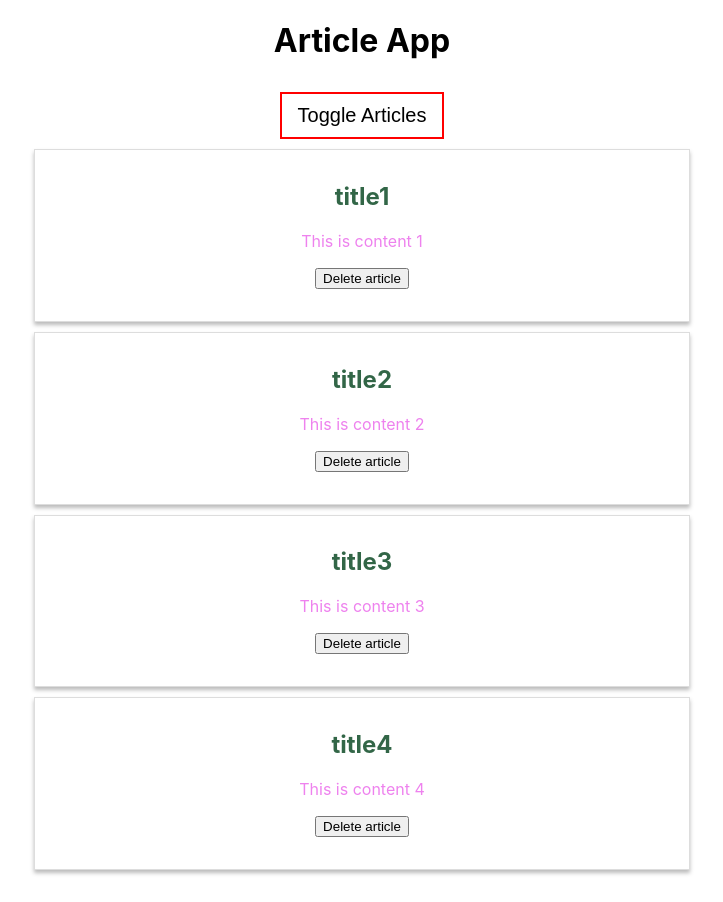
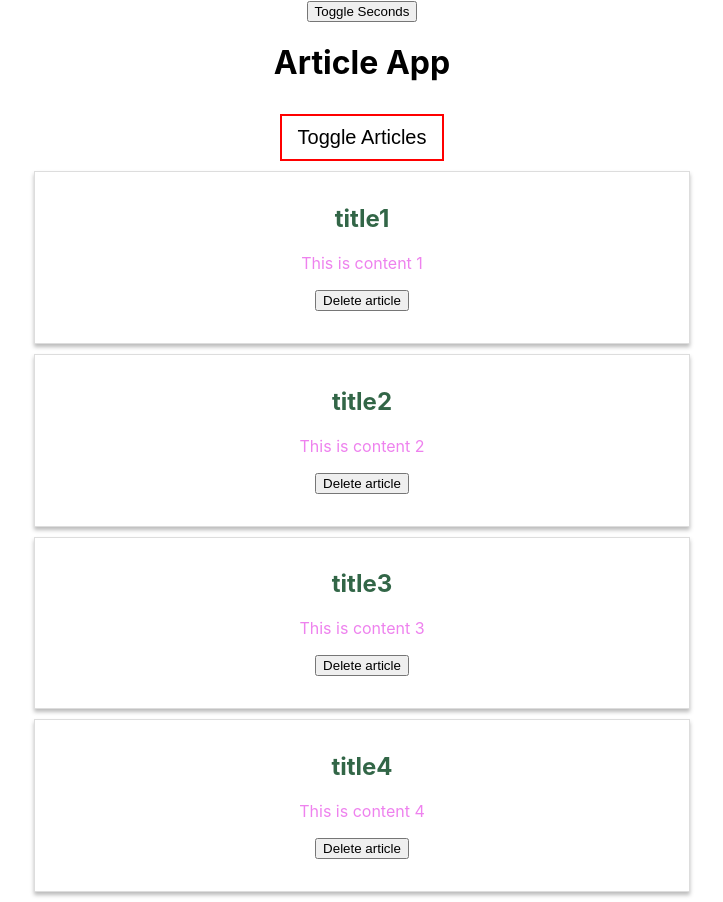
Before and after one commit to Torianna/FirstReactProject, a React (Create React App) app: page / in a window 1280 px wide. Both pictures are taken after a click on the button "Toggle Articles". Shown: the whole page, without its empty margins (278-1001 px from the left). Before the commit the page ends 880 px from the top, so only its background shows below. Built offline with nearby package versions, Linux system fonts and the light colour scheme.

Commit message:
Optimize application

```diff
--- a/src/components/Articles/Article/Article.js
+++ b/src/components/Articles/Article/Article.js
@@ -1,65 +1,21 @@
-import React, {Component} from 'react';
+import React from 'react';
 import './Article.css';
 import styles from './Article.module.css';
 
-class Article extends Component
-{
-
-    // static getDerivedStateFromProps(this.props,state){
-    //     //wywoływane na początku
-    //     console.log("Articles GetDerivedStateFromProps");
-    //     return state;
-    // }
-
-    shouldComponentUpdate(nextprops, nextstate)
-    { //anulowanie aktualizacji komponetu
-        //druga?
-        //analizowanie propsów i state'ów
-        console.log("Articles shouldComponentUpdate");
-        //chce aktualizowac - true
-        return true;
-    }
-
-    getSnapshotBeforeUpdate(prevprops, prevstate)
-    {
-        //po render
-        //gdy chcemy pobrać położonie w jakim użytkownik znajdował się przed zaktualizwaniem komponentu
-        console.log("Articles getSnapshotBeforeUpdate");
-        return {message: " this is text message"};
-    }
-
-    componentDidUpdate(prevprops, prevstate, snapchot)
-    {
-        //po render
-        //inf ze aktualizacja się skończyła
-        //wywolywanie zapytan http
-        //asynchroniczne zmiany
-        console.log("Articles componentDidUpdate ");
-        console.log("Snapchot message: "+ snapchot.message)
-    }
-
-    render(){
 
 
-    console.log("Articles render");
+const article = props => {
+    console.log("article");
 
-    const style={
-        '@media (min-width: 900px)':{
-            width: '630px'
-        }
-    }
-
-return(
-/* <div className="Article"  style={style}> */
-    <div className={styles.article}>
-    <h2>{this.props.title}</h2>
-    <p className={styles.violet}>{this.props.content}</p>
-    <button onClick={this.props.deleteClick}>Delete article</button>
-    <br></br>
-    <br></br>
-    </div>
-);
-    }
+    return (
+        <div className={styles.article}>
+            <h2>{props.title}</h2>
+            <p className={styles.violet}>{props.content}</p>
+            <button onClick={props.deleteClick}>Delete article</button>
+            <br />
+            <br />
+        </div>
+    );
 }
 
-export default Article;
+export default article;
--- a/src/components/Articles/Articles.js
+++ b/src/components/Articles/Articles.js
@@ -1,34 +1,70 @@
-import React from 'react';
-import Article from './Article/Article';
+import React, { Component } from 'react';
+import Article from './Article/Article'
 
 
-const articles = (props) =>
-{
-    const articleStyles = [];
+class Articles extends Component {
 
 
-    if (props.articles.length === 1) {
-      articleStyles.push("OneArticle");
+
+  // static getDerivedStateFromProps(props, state){
+  //   console.log('Articles getDerivedStateFromProps');
+  //   return state;
+  // }
+
+  shouldComponentUpdate(nextProps, nextState){
+    console.log("Articles shouldComponentUpdate");
+    //optymalizacja, jeśli zmieniła się tab w state w App to wtedy aktualizuj
+    if(nextProps.articles!==this.props.articles)
+    {
+      return true;
+    }else{
+      return false;
     }
-    if (props.articles.length >= 4) {
-      articleStyles.push("GreenArticles");
+  }
+
+  getSnapshotBeforeUpdate(prevProps, prevState){
+    console.log("Articles getSnapshotBeforeUpdate");
+    return {message: "this is test message"};
+  }
+
+  componentDidUpdate(prevProps, prevState, snapshot){
+    console.log("Articles componentDidUpdate");
+    console.log("snapshot message: " + snapshot.message);
+  }
+
+  render() {
+    console.log("Articles render");
+
+    const articleStyles = [];
+    if (this.props.articles.length === 1) {
+      articleStyles.push('OneArticle');
     }
-    else {
-      articleStyles.push("OrangeArticles");
+    if (this.props.articles.length >= 4) {
+      articleStyles.push('GreenArticles');
+    } else {
+      articleStyles.push('OrangeArticles');
     }
 
 
-    const articles =props.articles.map((article, index) => {
-        return (<Article title={article.title} content={article.content}
-        deleteClick={() => props.deleteArticle(index)}
-          key={article.id}
-        />);
-      });
+    const articles = this.props.articles.map((article, index) => {
+      return (<Article
+        title={article.title}
+        content={article.content}
+        deleteClick={() => this.props.deleteArticle(index)}
+        key={article.id}
+      />);
 
-      return(
-        <div className={articleStyles.join(' ')}>
+    });
+
+
+    return (
+      <div className={articleStyles.join(' ')}>
         {articles}
       </div>
-      );
+    );
+
+  }
+
 }
-export default articles;
+
+export default Articles;
--- a/src/components/Header/Header.js
+++ b/src/components/Header/Header.js
@@ -1,19 +1,18 @@
-import React from 'react';
+import React, {useEffect} from 'react';
 import styles from './Header.module.css';
 
-const header = (props) =>
+const Header = (props) =>
 {
+  //przyjmuje funkcje ktora jest wywolywana po każdym renderowaniu komponentu
+    useEffect(()=>
+    { // musimy zmienić na dużą literę komponent funkcyjny
+      console.log("Header useEffect");
+    });
+
     const buttonStyles=[styles.toggleButton];
 
 
     if (props.showArticles) {
-        // buttonStyle.border = '2px solid red';
-        // buttonStyle.transitionDuration = '0.4s';
-        // buttonStyle[":hover"] =
-        // {
-        //   backgroundColor: 'red ',
-        //   color: 'white'
-        // }
 
         buttonStyles.push(styles.red)
       }
@@ -28,4 +27,5 @@ const header = (props) =>
       </div>
     );
 }
-export default header;
+//użycie memo do optymalizacji, memo utrzymuje stan komponentu
+export default React.memo(Header);
--- a/src/containers/App.js
+++ b/src/containers/App.js
@@ -9,6 +9,23 @@ import Header from '../components/Header/Header'
 
 
 class App extends Component {
+
+  state= {
+    articles: [
+      { id: 'asdad213', title: "title1", content: "This is content 1" },
+      { id: 'asqwecz13', title: "title2", content: "This is content 2" },
+      { id: 'czxve', title: "title3", content: "This is content 3" },
+      { id: 'aczbdd', title: "title4", content: "This is content 4" }
+    ],
+    showArticles: false,
+    showSeconds: false
+  }
+
+  toggleSecondHandler = () =>
+  {
+    const areSecondsVisible= this.state.showSeconds;
+    this.setState({showSeconds: !areSecondsVisible});
+  }
 
   constructor(props)
   {
@@ -22,7 +39,7 @@ class App extends Component {
 
   static getDerivedStateFromProps(props, state)
   {
-    console.log("getDerivedStateFromProps");
+    console.log(" App getDerivedStateFromProps");
     //zwracam zaktualizowany stan
     //możliwość edycji state gdy zmieniają się propsy
     return state;
@@ -31,22 +48,23 @@ class App extends Component {
   //ostatnia metoda życia komponentu
   componentDidMount()
   {
-    console.log("componentDidMount");
+    console.log("App componentDidMount");
     //puszczanie zapytan http np.
     //nie wolno aktualizować state synchronicznie
     //tylko asynchroniczne
     //czyli np zwrócone dane z serwera
   }
+  componentDidUpdate(){
+    console.log("App componentDidUpdate");
+  }
 
-  state= {
-    articles: [
-      { id: 'asdad213', title: "title1", content: "This is content 1" },
-      { id: 'asqwecz13', title: "title2", content: "This is content 2" },
-      { id: 'czxve', title: "title3", content: "This is content 3" },
-      { id: 'aczbdd', title: "title4", content: "This is content 4" }
-    ],
-    showArticles: false
+  shouldComponentUpdate(nextProps, nextState)
+  {
+    console.log("App shouldComponentUpdate");
+    return true;
   }
+
+
 
   toggleArticlesHandler = () => {
     const doesShow = this.state.showArticles;
@@ -62,19 +80,30 @@ class App extends Component {
 
 
   render() {
-    console.log("render");
+    console.log("App render");
 
     let articles = null;
     if(this.state.showArticles){
       articles = <Articles articles={this.state.articles} deleteArticle={this.deleteArticleHandler} />
     }
 
+    let seconds = null;
+
+    if(this.state.showSeconds){
+      const now = new Date();
+      seconds = <h1>{now.getSeconds()}</h1>
+    }
+
     return (
 
+
       <div className='App'>
+         <button onClick={this.toggleSecondHandler}>Toggle Seconds</button>
+      {seconds}
         <Header showArticles={this.state.showArticles} toggleArticles={this.toggleArticlesHandler} />
         {articles}
       </div>
+
 
     );
   }
```
